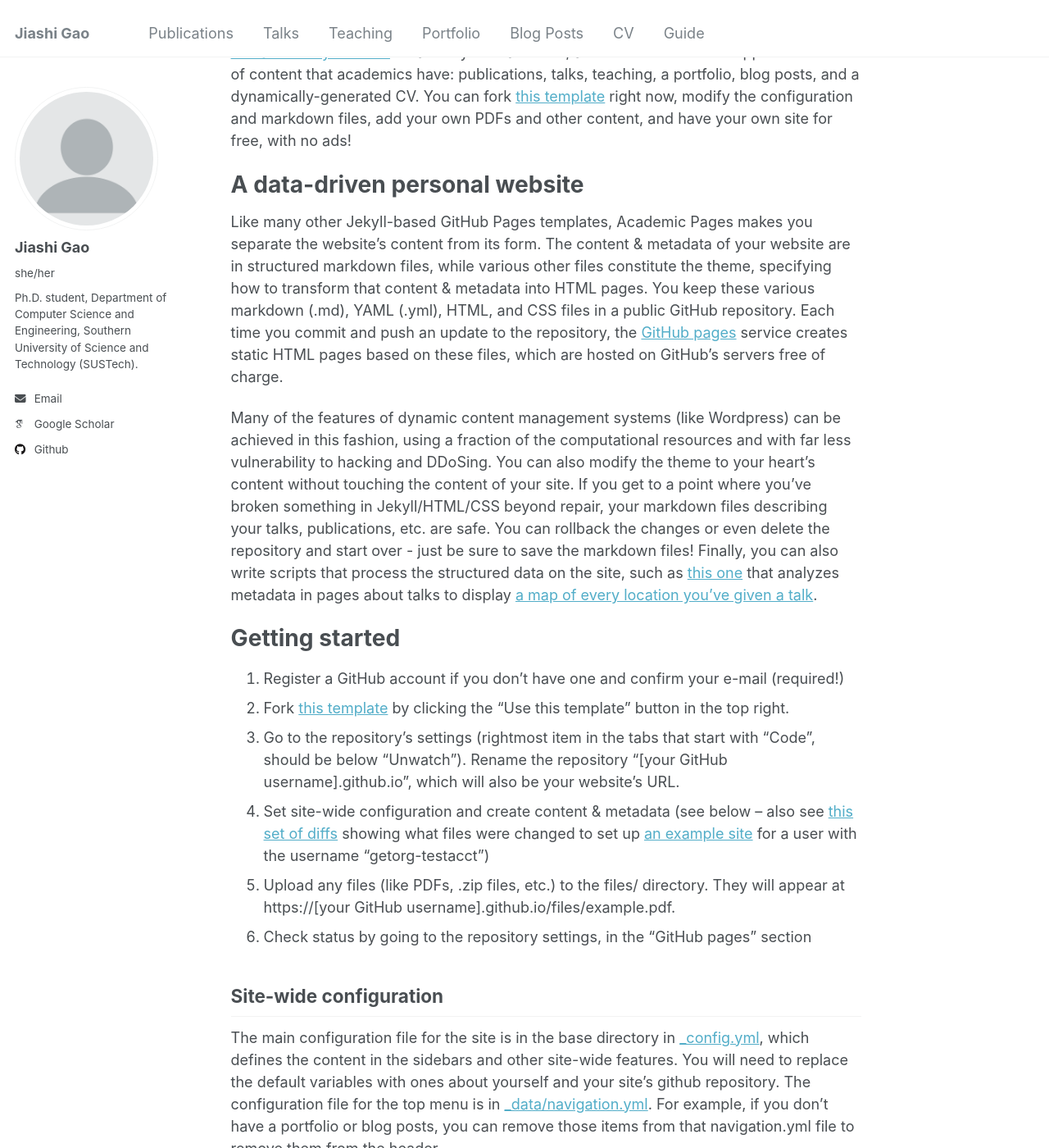
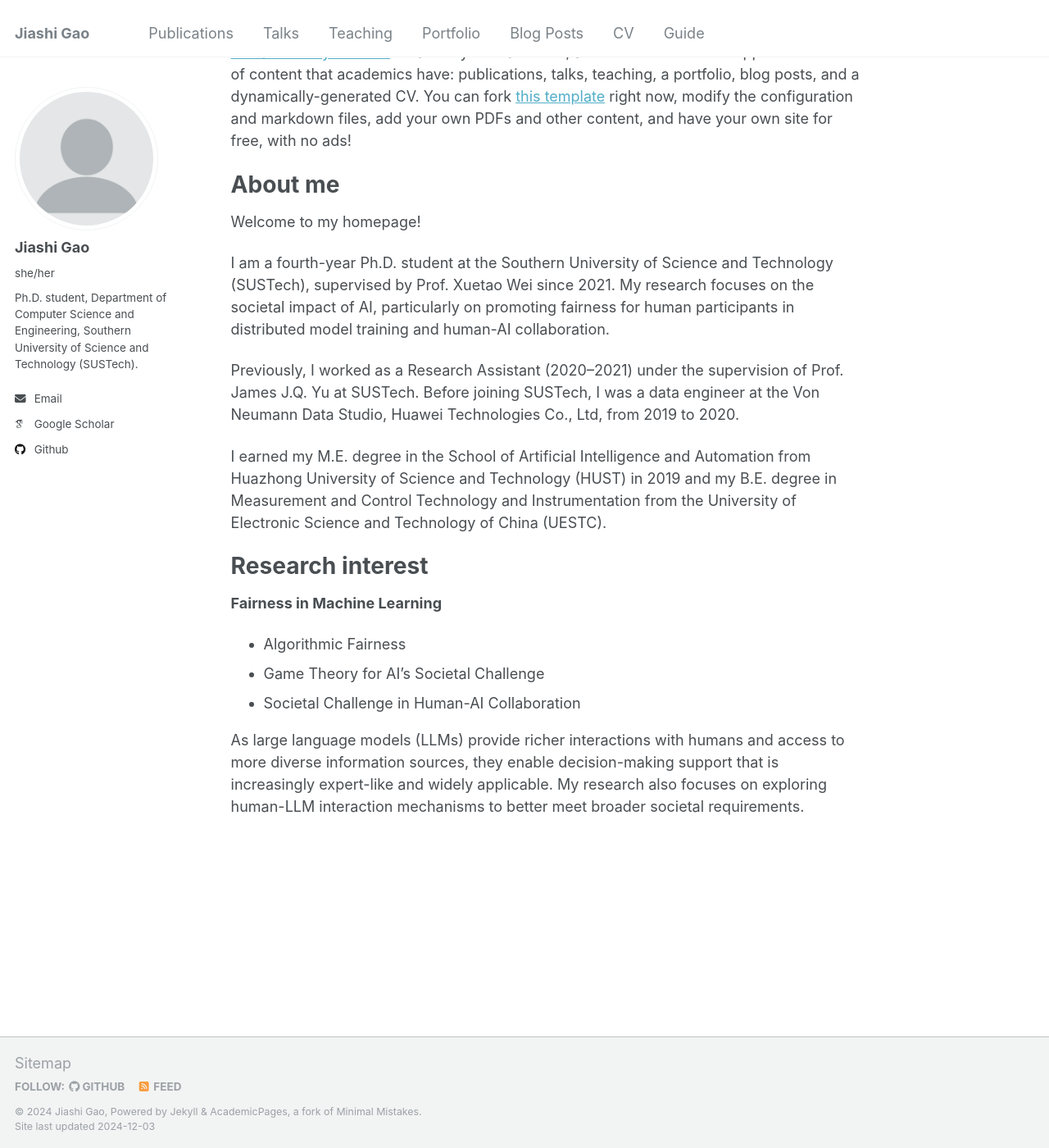
Before and after one commit to ginred0/ginred0, a Jekyll site: the page built from _pages/about.md, in a window 1280 px wide and 1400 px high, scrolled down 234 px. Shown: the whole window at 82% size. Built offline with Jekyll 4.4.1, drawn with Linux system fonts in a browser that asks for light colours; some web fonts are replaced; some of the changed text lies outside the part shown.

Commit message:
Update about.md

```diff
--- a/_pages/about.md
+++ b/_pages/about.md
@@ -9,41 +9,21 @@ redirect_from:
 
 This is the front page of a website that is powered by the [Academic Pages template](https://github.com/academicpages/academicpages.github.io) and hosted on GitHub pages. [GitHub pages](https://pages.github.com) is a free service in which websites are built and hosted from code and data stored in a GitHub repository, automatically updating when a new commit is made to the repository. This template was forked from the [Minimal Mistakes Jekyll Theme](https://mmistakes.github.io/minimal-mistakes/) created by Michael Rose, and then extended to support the kinds of content that academics have: publications, talks, teaching, a portfolio, blog posts, and a dynamically-generated CV. You can fork [this template](https://github.com/academicpages/academicpages.github.io) right now, modify the configuration and markdown files, add your own PDFs and other content, and have your own site for free, with no ads!
 
-A data-driven personal website
+About me
 ======
-Like many other Jekyll-based GitHub Pages templates, Academic Pages makes you separate the website's content from its form. The content & metadata of your website are in structured markdown files, while various other files constitute the theme, specifying how to transform that content & metadata into HTML pages. You keep these various markdown (.md), YAML (.yml), HTML, and CSS files in a public GitHub repository. Each time you commit and push an update to the repository, the [GitHub pages](https://pages.github.com/) service creates static HTML pages based on these files, which are hosted on GitHub's servers free of charge.
+Welcome to my homepage!
 
-Many of the features of dynamic content management systems (like Wordpress) can be achieved in this fashion, using a fraction of the computational resources and with far less vulnerability to hacking and DDoSing. You can also modify the theme to your heart's content without touching the content of your site. If you get to a point where you've broken something in Jekyll/HTML/CSS beyond repair, your markdown files describing your talks, publications, etc. are safe. You can rollback the changes or even delete the repository and start over - just be sure to save the markdown files! Finally, you can also write scripts that process the structured data on the site, such as [this one](https://github.com/academicpages/academicpages.github.io/blob/master/talkmap.ipynb) that analyzes metadata in pages about talks to display [a map of every location you've given a talk](https://academicpages.github.io/talkmap.html).
+I am a fourth-year Ph.D. student at the Southern University of Science and Technology (SUSTech), supervised by Prof. Xuetao Wei since 2021. My research focuses on the societal impact of AI, particularly on promoting fairness for human participants in distributed model training and human-AI collaboration.
 
-Getting started
+Previously, I worked as a Research Assistant (2020–2021) under the supervision of Prof. James J.Q. Yu at SUSTech. Before joining SUSTech, I was a data engineer at the Von Neumann Data Studio, Huawei Technologies Co., Ltd, from 2019 to 2020.
+
+I earned my M.E. degree in the School of Artificial Intelligence and Automation from Huazhong University of Science and Technology (HUST) in 2019 and my B.E. degree in Measurement and Control Technology and Instrumentation from the University of Electronic Science and Technology of China (UESTC).
+
+Research interest
 ======
-1. Register a GitHub account if you don't have one and confirm your e-mail (required!)
-1. Fork [this template](https://github.com/academicpages/academicpages.github.io) by clicking the "Use this template" button in the top right.
-1. Go to the repository's settings (rightmost item in the tabs that start with "Code", should be below "Unwatch"). Rename the repository "[your GitHub username].github.io", which will also be your website's URL.
-1. Set site-wide configuration and create content & metadata (see below -- also see [this set of diffs](http://archive.is/3TPas) showing what files were changed to set up [an example site](https://getorg-testacct.github.io) for a user with the username "getorg-testacct")
-1. Upload any files (like PDFs, .zip files, etc.) to the files/ directory. They will appear at https://[your GitHub username].github.io/files/example.pdf.
-1. Check status by going to the repository settings, in the "GitHub pages" section
+**Fairness in Machine Learning**
+- Algorithmic Fairness
+- Game Theory for AI's Societal Challenge
+- Societal Challenge in Human-AI Collaboration
 
-Site-wide configuration
-------
-The main configuration file for the site is in the base directory in [_config.yml](https://github.com/academicpages/academicpages.github.io/blob/master/_config.yml), which defines the content in the sidebars and other site-wide features. You will need to replace the default variables with ones about yourself and your site's github repository. The configuration file for the top menu is in [_data/navigation.yml](https://github.com/academicpages/academicpages.github.io/blob/master/_data/navigation.yml). For example, if you don't have a portfolio or blog posts, you can remove those items from that navigation.yml file to remove them from the header.
-
-Create content & metadata
-------
-For site content, there is one markdown file for each type of content, which are stored in directories like _publications, _talks, _posts, _teaching, or _pages. For example, each talk is a markdown file in the [_talks directory](https://github.com/academicpages/academicpages.github.io/tree/master/_talks). At the top of each markdown file is structured data in YAML about the talk, which the theme will parse to do lots of cool stuff. The same structured data about a talk is used to generate the list of talks on the [Talks page](https://academicpages.github.io/talks), each [individual page](https://academicpages.github.io/talks/2012-03-01-talk-1) for specific talks, the talks section for the [CV page](https://academicpages.github.io/cv), and the [map of places you've given a talk](https://academicpages.github.io/talkmap.html) (if you run this [python file](https://github.com/academicpages/academicpages.github.io/blob/master/talkmap.py) or [Jupyter notebook](https://github.com/academicpages/academicpages.github.io/blob/master/talkmap.ipynb), which creates the HTML for the map based on the contents of the _talks directory).
-
-**Markdown generator**
-
-The repository includes [a set of Jupyter notebooks](https://github.com/academicpages/academicpages.github.io/tree/master/markdown_generator
-) that converts a CSV containing structured data about talks or presentations into individual markdown files that will be properly formatted for the Academic Pages template. The sample CSVs in that directory are the ones I used to create my own personal website at stuartgeiger.com. My usual workflow is that I keep a spreadsheet of my publications and talks, then run the code in these notebooks to generate the markdown files, then commit and push them to the GitHub repository.
-
-How to edit your site's GitHub repository
-------
-Many people use a git client to create files on their local computer and then push them to GitHub's servers. If you are not familiar with git, you can directly edit these configuration and markdown files directly in the github.com interface. Navigate to a file (like [this one](https://github.com/academicpages/academicpages.github.io/blob/master/_talks/2012-03-01-talk-1.md) and click the pencil icon in the top right of the content preview (to the right of the "Raw | Blame | History" buttons). You can delete a file by clicking the trashcan icon to the right of the pencil icon. You can also create new files or upload files by navigating to a directory and clicking the "Create new file" or "Upload files" buttons.
-
-Example: editing a markdown file for a talk
-![Editing a markdown file for a talk](/images/editing-talk.png)
-
-For more info
-------
-More info about configuring Academic Pages can be found in [the guide](https://academicpages.github.io/markdown/), the [growing wiki](https://github.com/academicpages/academicpages.github.io/wiki), and you can always [ask a question on GitHub](https://github.com/academicpages/academicpages.github.io/discussions). The [guides for the Minimal Mistakes theme](https://mmistakes.github.io/minimal-mistakes/docs/configuration/) (which this theme was forked from) might also be helpful.
+As large language models (LLMs) provide richer interactions with humans and access to more diverse information sources, they enable decision-making support that is increasingly expert-like and widely applicable. My research also focuses on exploring human-LLM interaction mechanisms to better meet broader societal requirements.
```
